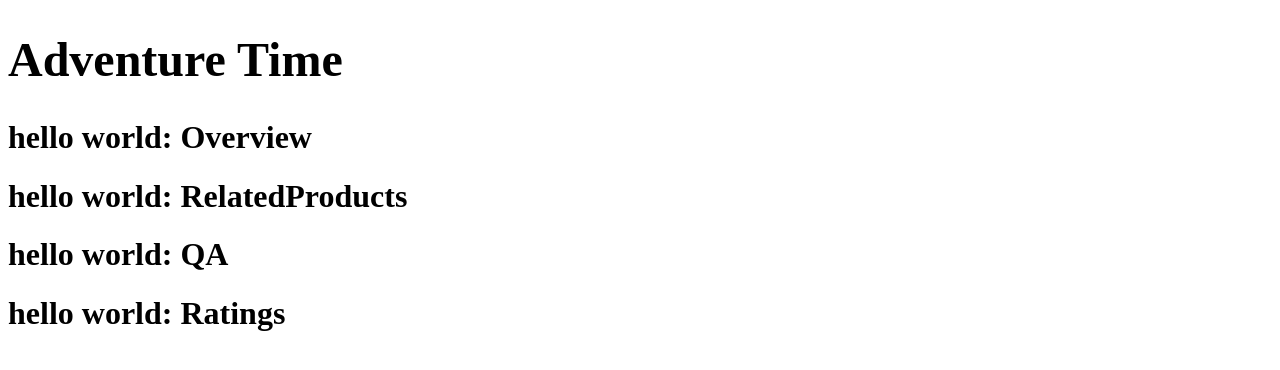
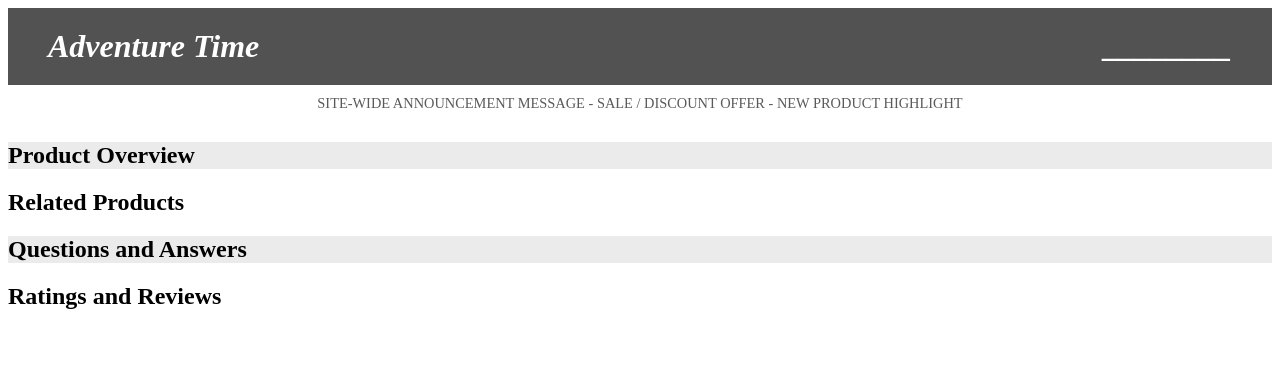
Before and after one commit to rfp2202AdventureTime/Project-Adventure, a React app: page / in a window 1280 px wide. Shown: the top 370 px of the page. Built offline with nearby package versions, Linux system fonts and the light colour scheme; the HTML template or start-up script is replaced by a standard one.

Commit message:
Add ThemeProvider and prop-types

```diff
--- /dev/null
+++ b/client/src/Theme.jsx
@@ -0,0 +1,34 @@
+import React from 'react';
+import PropTypes from 'prop-types';
+import { ThemeProvider } from 'styled-components';
+
+const theme = {
+  colors: {
+    primary: '#525252',
+    secondary: '#5a5a5a',
+    background: '#ebebeb',
+    light: '#ffffff',
+  },
+  fonts: {
+    title: {
+      transform: 'none',
+    },
+    heading: {
+      transform: 'uppercase',
+    },
+  },
+};
+
+function Theme({ children }) {
+  return (
+    <ThemeProvider theme={theme}>
+      {children}
+    </ThemeProvider>
+  );
+}
+
+Theme.propTypes = {
+  children: PropTypes.node.isRequired,
+};
+
+export default Theme;
--- a/client/src/components/Overview/Overview.jsx
+++ b/client/src/components/Overview/Overview.jsx
@@ -1,9 +1,16 @@
 import React from 'react';
+import styled from 'styled-components';
 
 function Overview() {
   return (
-    <h1>hello world: Overview</h1>
+    <OverviewSection>
+      <h1>Product Overview</h1>
+    </OverviewSection>
   );
 }
 
+const OverviewSection = styled.section`
+  background-color: ${(props) => props.theme.colors.background};
+`;
+
 export default Overview;
--- a/client/src/components/QA/QA.jsx
+++ b/client/src/components/QA/QA.jsx
@@ -1,9 +1,16 @@
 import React from 'react';
+import styled from 'styled-components';
 
 function QA() {
   return (
-    <h1>hello world: QA</h1>
+    <QASection>
+      <h1>Questions and Answers</h1>
+    </QASection>
   );
 }
 
+const QASection = styled.section`
+  background-color: ${(props) => props.theme.colors.background};
+`;
+
 export default QA;
--- a/client/src/components/Ratings/Ratings.jsx
+++ b/client/src/components/Ratings/Ratings.jsx
@@ -1,9 +1,16 @@
 import React from 'react';
+import styled from 'styled-components';
 
 function Ratings() {
   return (
-    <h1>hello world: Ratings</h1>
+    <RatingsSection>
+      <h1>Ratings and Reviews</h1>
+    </RatingsSection>
   );
 }
 
+const RatingsSection = styled.section`
+  background-color: ${(props) => props.theme.colors.light};
+`;
+
 export default Ratings;
--- a/client/src/components/RelatedProducts/RelatedProducts.jsx
+++ b/client/src/components/RelatedProducts/RelatedProducts.jsx
@@ -1,9 +1,16 @@
 import React from 'react';
+import styled from 'styled-components';
 
 function RelatedProducts() {
   return (
-    <h1>hello world: RelatedProducts</h1>
+    <RelatedProductsSection>
+      <h1>Related Products</h1>
+    </RelatedProductsSection>
   );
 }
 
+const RelatedProductsSection = styled.section`
+  background-color: ${(props) => props.theme.colors.light};
+`;
+
 export default RelatedProducts;
--- a/client/src/index.jsx
+++ b/client/src/index.jsx
@@ -3,27 +3,54 @@
 
 import styled from 'styled-components';
 
+import Theme from './Theme';
 import Overview from './components/Overview/Overview';
 import QA from './components/QA/QA';
 import Ratings from './components/Ratings/Ratings';
 import RelatedProducts from './components/RelatedProducts/RelatedProducts';
 
-const Title = styled.h1`
-  font-size: 3em;
-`;
-
 function App() {
   return (
-    <>
-      <Title>
+    <Theme>
+
+      <SiteHeader>
         Adventure Time
-      </Title>
+        <SiteSearch>
+          ________
+        </SiteSearch>
+      </SiteHeader>
+
+      <Banner>
+        SITE-WIDE ANNOUNCEMENT MESSAGE - SALE / DISCOUNT OFFER - NEW PRODUCT HIGHLIGHT
+      </Banner>
+
       <Overview />
       <RelatedProducts />
       <QA />
       <Ratings />
-    </>
+    </Theme>
   );
 }
 
+const SiteHeader = styled.header`
+  font-size: 2em;
+  background-color: ${(props) => props.theme.colors.primary};
+  color: ${(props) => props.theme.colors.light};
+  font-weight: bold;
+  font-style: italic;
+  padding: 20px 40px;
+`;
+
+const SiteSearch = styled.span`
+  float: right;
+`;
+
+const Banner = styled.div`
+  backgound-color: ${(props) => props.theme.colors.light};
+  color: ${(props) => props.theme.colors.secondary};
+  font-size: 0.9em;
+  text-align: center;
+  padding: 10px 0;
+`;
+
 ReactDOM.render(<App />, document.getElementById('root'));
--- a/package.json
+++ b/package.json
@@ -21,6 +21,7 @@
     "axios": "^0.26.1",
     "dotenv": "^16.0.0",
     "express": "^4.17.3",
+    "prop-types": "^15.8.1",
     "react": "^18.0.0",
     "react-dom": "^18.0.0",
     "styled-components": "^5.3.5"
```
Also changed, not shown: 2 other files (tests, documents, lock files or other folders).
